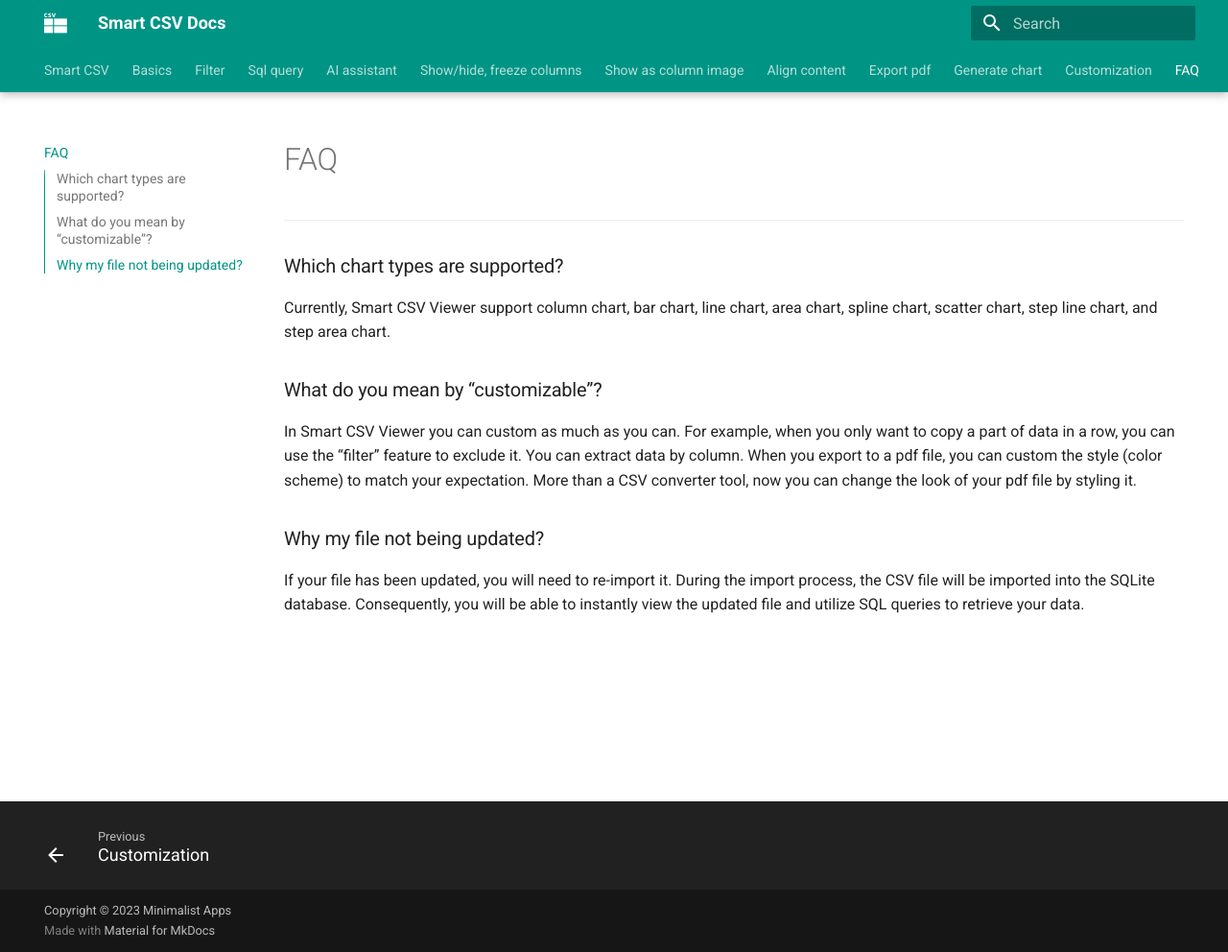
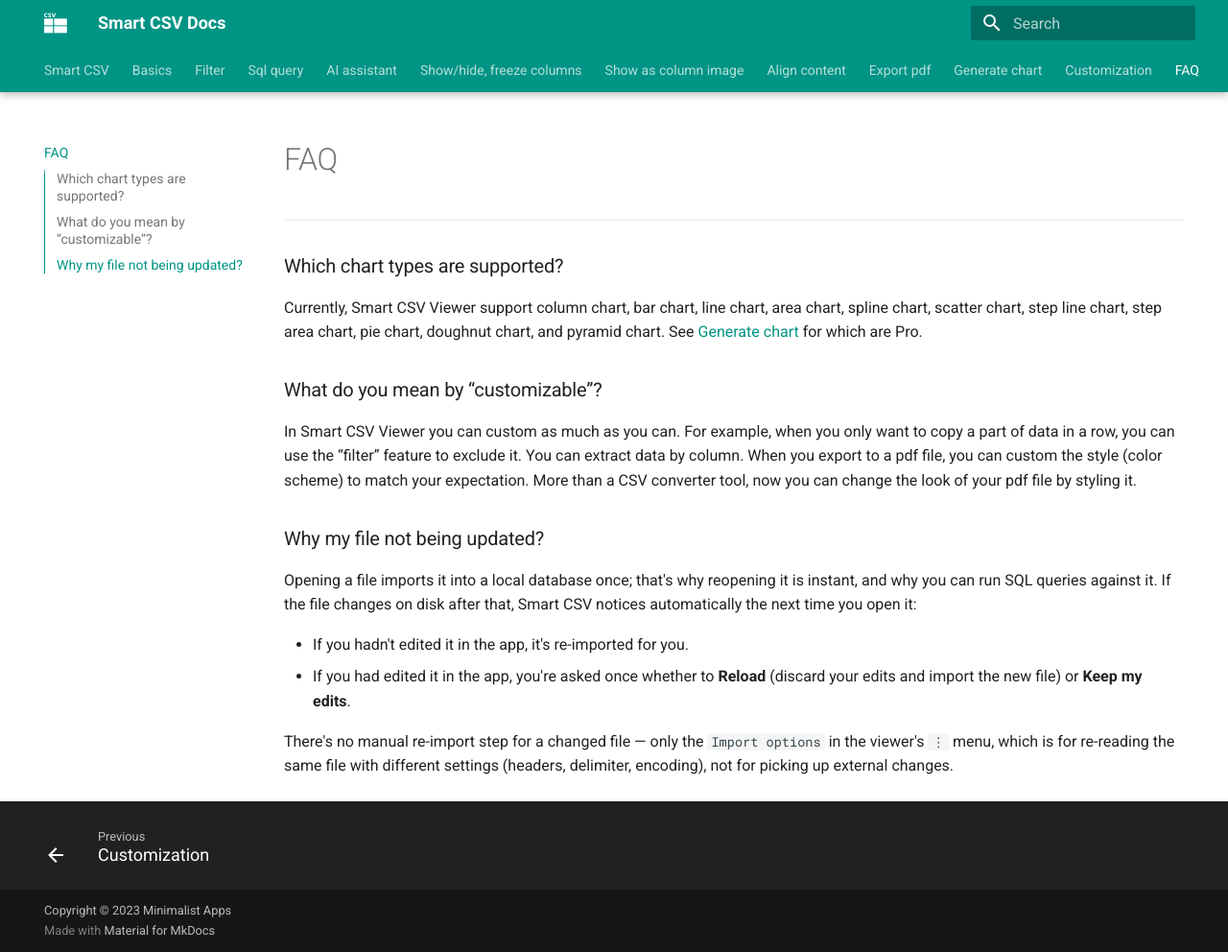
Before and after one commit to minimalistapps/smartcsv, an MkDocs documentation site: the page built from docs/faq.md, in a window 1280 px wide and 992 px high. Shown: the whole window at 96% size. Built offline with MkDocs 1.6.1 and Material for MkDocs 9.7.7, drawn with Linux system fonts in a browser that asks for light colours.

Commit message:
Fix faq.md: chart type list and the re-import behavior
The chart-type list was missing pie/doughnut/pyramid (present in
generate-chart.md and the chart config). The re-import answer
described a manual step; the app now detects a changed file
automatically on open and asks Reload vs. Keep my edits
(documents-and-files.md).

Co-Authored-By: Claude Sonnet 5 <noreply@anthropic.com>

```diff
--- a/docs/faq.md
+++ b/docs/faq.md
@@ -3,7 +3,7 @@
 
 ### Which chart types are supported?
 
-Currently, Smart CSV Viewer support column chart, bar chart, line chart, area chart, spline chart, scatter chart, step line chart, and step area chart.
+Currently, Smart CSV Viewer support column chart, bar chart, line chart, area chart, spline chart, scatter chart, step line chart, step area chart, pie chart, doughnut chart, and pyramid chart. See [Generate chart](generate-chart.md) for which are Pro.
 
 ### What do you mean by “customizable”?
 
@@ -12,4 +12,9 @@ In Smart CSV Viewer you can custom as much as you can. For example, when you onl
 
 ### Why my file not being updated?
 
-If your file has been updated, you will need to re-import it. During the import process, the CSV file will be imported into the SQLite database. Consequently, you will be able to instantly view the updated file and utilize SQL queries to retrieve your data.
+Opening a file imports it into a local database once; that's why reopening it is instant, and why you can run SQL queries against it. If the file changes on disk after that, Smart CSV notices automatically the next time you open it:
+
+- If you hadn't edited it in the app, it's re-imported for you.
+- If you had edited it in the app, you're asked once whether to **Reload** (discard your edits and import the new file) or **Keep my edits**.
+
+There's no manual re-import step for a changed file &mdash; only the `Import options` in the viewer's `⋮` menu, which is for re-reading the same file with different settings (headers, delimiter, encoding), not for picking up external changes.
```
